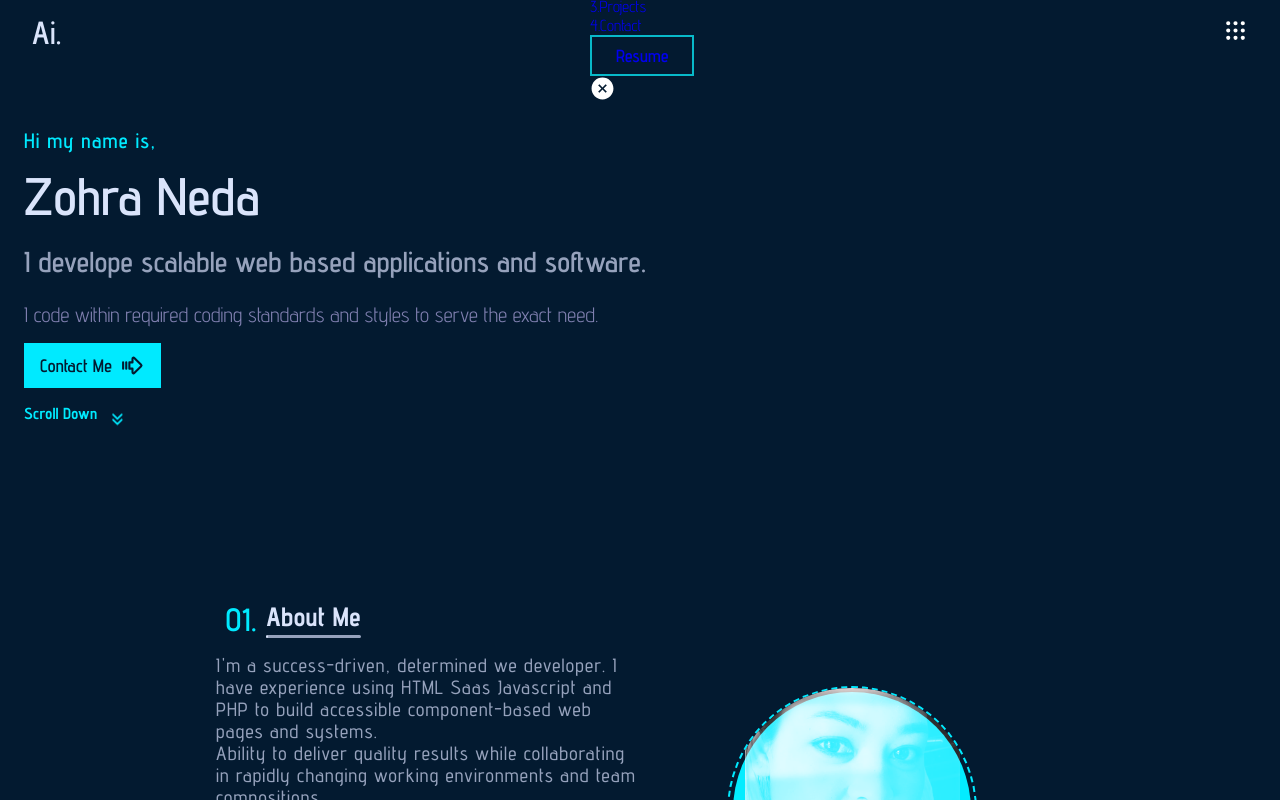
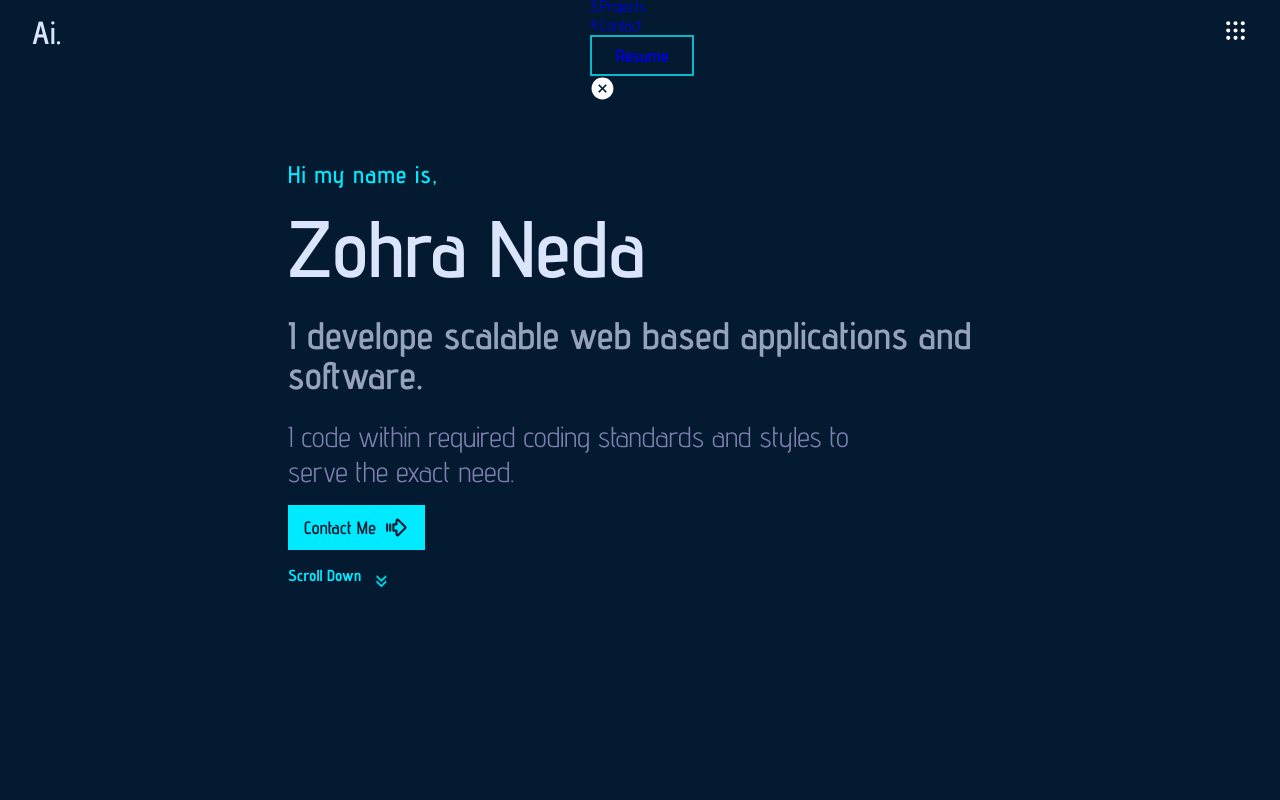
Before and after one commit to Zohra-Neda/Portfolio, a React (Create React App) app: page / in a window 1280 px wide. Shown: the top 800 px of the page. Built offline with nearby package versions, Linux system fonts and the light colour scheme.

Commit message:
Add responsive styles for .home section and layout adjustments

```diff
--- a/src/Components/Home_Section/home.scss
+++ b/src/Components/Home_Section/home.scss
@@ -101,4 +101,95 @@
             }
         }
     }
+
+    .leftIcons, .rightEmail {
+        display: none;
+    }
 }
+
+// MEDIA QUERIES ===========================>
+@media screen and (min-width: 770px) {
+    .home {
+        .homeContainer {
+            padding: 5rem 1.5rem;
+            width: 70%;
+            margin: auto;
+        }
+
+        .leftIcons, .rightEmail {
+            display: block;
+            position: fixed;
+
+            .icon {
+                color: var(--secondaryColor);
+            }
+
+            a {
+                font-weight: 600;
+                color: var(--secondaryColor);
+            }
+
+            .line {
+                margin: auto;
+                content: '';
+                background: var(--secondaryColor);
+                height: 100px;
+                width: 1px;
+            }
+        }
+
+        .leftIcons {
+            left: 5%;
+            bottom: 0;
+
+            .socials {
+                gap: 1rem;
+
+                a {
+                    color: var(--textColor);
+                    &:hover {
+                        color: var(--primaryColor);
+                    }
+                }
+            }
+        }
+
+        .rightEmail {
+            right: 0;
+            bottom: 0;
+
+            .emailAddress {
+                transform: rotate(90deg) translate(-90px, 0px);
+
+                a {
+                    letter-spacing: 1px;
+                }
+            }
+        }
+    }
+}
+
+@media screen and (min-width: 1240px) {
+    .home {
+        .homeContainer {
+            padding: 6rem;
+
+            .introText {
+                font-size: 1.5rem;
+            }
+
+            .title {
+                font-size: 5rem;
+            }
+
+            .subTitle {
+                line-height: 2.5rem;
+                font-size: 2.4rem;
+            }
+
+            .homeParagraph {
+                font-size: 1.8rem;
+            }
+        }
+    }
+}
```
